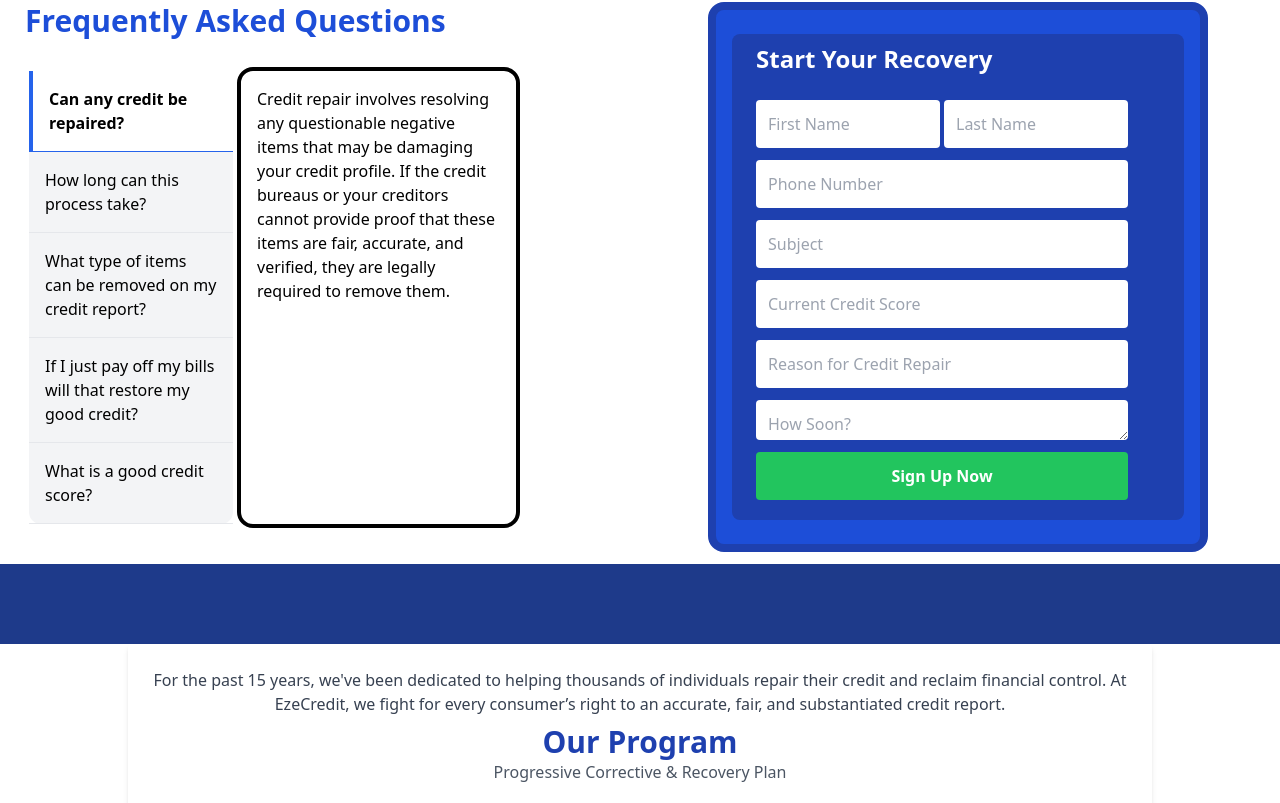
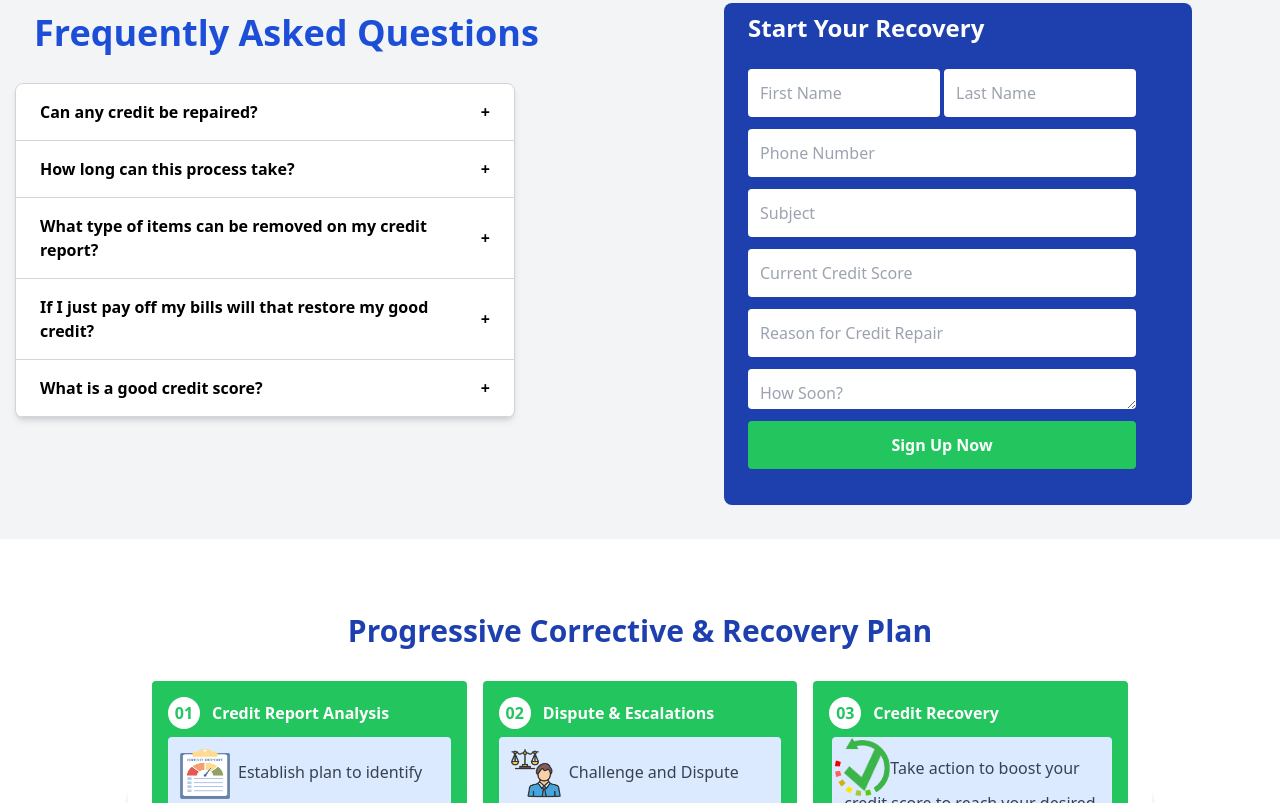
Before and after one commit to Nitin6404/ez-credit-repair, a React (Vite) app: page / in a window 1280 px wide. Shown: the part 2157-2960 px from the top of the page. Built offline with nearby package versions, Linux system fonts and the light colour scheme.

Commit message:
changes in home

```diff
--- a/src/components/landing/Home.jsx
+++ b/src/components/landing/Home.jsx
@@ -1,33 +1,47 @@
 import React, { useState } from "react";
 import { Testinomial } from "../common/Testinomial";
 import { Footer } from "../common/Footer";
-import credit9 from '../asset/improvecs3.png';
-import credit0 from '../asset/logo.png';
-import credit8 from '../asset/Rectangle0.png';
-import credit10 from '../asset/Rectangle10.png';
-import credit11 from '../asset/Rectangle11.png';
-import credit from '../asset/Rectangle.png';
-import credit2 from '../asset/Rectangle1.png';
-import credit3 from '../asset/Rectangle4.png';
-import credit4 from '../asset/Rectangle2.png';
-import hands from '../asset/hands.png';
-import mobile from '../asset/mobile.png';
-import wemen from '../asset/Rectangle 20.png';
-import rect3 from '../asset/REct3.png';
-import chingchong from '../asset/chingchong.png';
+import credit9 from "../asset/improvecs3.png";
+import credit0 from "../asset/logo.png";
+import credit8 from "../asset/Rectangle0.png";
+import credit10 from "../asset/Rectangle10.png";
+import credit11 from "../asset/Rectangle11.png";
+import credit from "../asset/Rectangle.png";
+import credit2 from "../asset/Rectangle1.png";
+import credit3 from "../asset/Rectangle4.png";
+import credit4 from "../asset/Rectangle2.png";
+import hands from "../asset/hands.png";
+import mobile from "../asset/mobile.png";
+import wemen from "../asset/Rectangle 20.png";
+import rect3 from "../asset/REct3.png";
+import chingchong from "../asset/chingchong.png";
+import about from "../asset/about.png";
 export function Home() {
   return (
     // div of the woman
     <>
       <div className="bg-zinc-100/20 flex  h-[430px] w-full">
         <div className="p-[60px]">
-                <h2 className="text-blue-600  mb-1 text-2xl">YOUR PATH TO BETTER CREDIT,</h2>
+          <h2 className="text-blue-600  mb-1 text-2xl">
+            YOUR PATH TO BETTER CREDIT,
+          </h2>
           <h1 className="text-blue-900 text-4xl font-bold">MADE EASY</h1>
-                <p className="text-zinc-600 text-xl mb-3 font-semibold">Let's Fix Your Credit and Raise Your Score</p>
-                <p className="text-zinc-600 font-semibold">Unlock financial freedom with a better credit score.</p>
-                <p className="text-zinc-600 font-semibold"> Our easy-to-follow approach helps you improve your </p>
-                <p className="text-zinc-600 mb-5 font-semibold">credit for better rates,loans and peace of mind.</p>
-                <button className="bg-blue-600 text-white px-4 py-1 rounded-md">SIGN UP NOW</button>
+          <p className="text-zinc-600 text-xl mb-3 font-semibold">
+            Let's Fix Your Credit and Raise Your Score
+          </p>
+          <p className="text-zinc-600 font-semibold">
+            Unlock financial freedom with a better credit score.
+          </p>
+          <p className="text-zinc-600 font-semibold">
+            {" "}
+            Our easy-to-follow approach helps you improve your{" "}
+          </p>
+          <p className="text-zinc-600 mb-5 font-semibold">
+            credit for better rates,loans and peace of mind.
+          </p>
+          <button className="bg-blue-600 text-white px-4 py-1 rounded-md">
+            SIGN UP NOW
+          </button>
         </div>
         <div className=" w-[350px] z-10 right-[300px] absolute p-[20px]">
           <img
@@ -44,11 +58,19 @@ export function Home() {
             src={credit10}
             alt="Eze Credit Repair Logo"
             className="object-cover"
-                    /></div>
+          />
+        </div>
         <div className="absolute text-center left-1/2 transform -translate-x-1/2  bottom-5">
-
-            <p className="text-white w-[900px] text-lg mb-[20px]">Achieving a better credit score is key to unlocking financial freedom and accessing life's biggest opportunities.With our EzeCredit Repair Program, our services will change your path to a brighter and improving credit profile,so you can secure better rates, loans, and financial peace of mind.</p>
-            <button className="bg-red-600 font-bold text-xl text-white px-4 py-1 rounded-md ">Get Started</button>
+          <p className="text-white w-[900px] text-lg mb-[20px]">
+            Achieving a better credit score is key to unlocking financial
+            freedom and accessing life's biggest opportunities.With our
+            EzeCredit Repair Program, our services will change your path to a
+            brighter and improving credit profile,so you can secure better
+            rates, loans, and financial peace of mind.
+          </p>
+          <button className="bg-red-600 font-bold text-xl text-white px-4 py-1 rounded-md ">
+            Get Started
+          </button>
         </div>
       </div>
       {/* About us section */}
@@ -58,9 +80,9 @@ export function Home() {
           <h1 className="text-3xl font-bold text-blue-800">About Us</h1>
           <p className="text-base text-gray-800 mt-4 leading-relaxed">
             For the past 15 years, we've been dedicated to helping thousands of
-          individuals repair their credit and reclaim financial control.
-          At <strong>EzeCredit</strong>, we fight for every consumer's right to an accurate, fair,
-          and substantiated credit report.
+            individuals repair their credit and reclaim financial control. At{" "}
+            <strong>EzeCredit</strong>, we fight for every consumer's right to
+            an accurate, fair, and substantiated credit report.
           </p>
 
           <h2 className="text-xl font-bold text-green-700 mt-6">Target Area</h2>
@@ -320,46 +342,86 @@ export function Home() {
       </div>
       <Footer></Footer>
     </>
+  );
+}
+function FeQ3() {
+  const [openIndex, setOpenIndex] = useState(null);
 
+  // Toggle function to handle accordion state
+  const toggleAccordion = (index) => {
+    setOpenIndex(openIndex === index ? null : index);
+  };
 
-    )
-}
-
-
-function FeQ3  ()  {
-    const [selectedQuestion, setSelectedQuestion] = useState('Can any credit be repaired?');
-
-    const questions = [
-      { question: 'Can any credit be repaired?', answer: 'Credit repair involves resolving any questionable negative items that may be damaging your credit profile. If the credit bureaus or your creditors cannot provide proof that these items are fair, accurate, and verified, they are legally required to remove them.' },
-      { question: 'How long can this process take?', answer: 'The time varies depending on your unique credit situation, but results can often be seen within a few months.' },
-      { question: 'What type of items can be removed on my credit report?', answer: 'Items such as late payments, collections, charge-offs, and other inaccurate or unfair items may be disputed and removed if applicable.' },
-      { question: 'If I just pay off my bills will that restore my good credit?', answer: 'Paying off bills can help, but removing negative items and building positive credit history are key for credit restoration.' },
-      { question: 'What is a good credit score?', answer: 'A good credit score typically ranges from 700 to 749, with higher scores reflecting better creditworthiness.' },
+  const accordionData = [
+    {
+      title: "Can any credit be repaired?",
+      content: (
+        <>
+          <img
+            src={about} // Replace with your image URL or imported image
+            alt="Recovery Icon"
+            className="mb-4 w-[70px] h-[60px] absolute" // Optional: Add some styling (e.g., margin)
+          />
+          <p className="ml-[100px]">
+            Credit repair involves resolving any questionable negative items
+            that may be damaging your credit profile. If the credit bureaus or
+            your creditors cannot provide proof that these items are fair,
+            accurate, and verified, they are legally required to remove them.
+          </p>
+        </>
+      ),
+    },
+    {
+      title: "How long can this process take?",
+      content:
+        "The length of the credit repair process varies depending on the number of items disputed and the responsiveness of the creditors or credit bureaus.",
+    },
+    {
+      title: "What type of items can be removed on my credit report?",
+      content:
+        "Items such as late payments, charge-offs, collections, and foreclosures can potentially be removed if they are found to be inaccurate, unverifiable, or unfair.",
+    },
+    {
+      title: "If I just pay off my bills will that restore my good credit?",
+      content:
+        "Paying off bills is important, but it may not immediately improve your credit score. Credit repair may still be necessary for inaccurate items.",
+    },
+    {
+      title: "What is a good credit score?",
+      content:
+        "A good credit score generally ranges from 670 to 739. Higher scores reflect better creditworthiness.",
+    },
   ];
 
-    const handleQuestionClick = (question) => {
-      setSelectedQuestion(question);
-    };
   return (
-    <div>
-
-      <div className="max-w-4xl ml-[1px] p-6">
-        <h1 className="text-3xl font-bold mb-4 text-blue-700">Frequently Asked Questions</h1>
-        <div className="flex">
-          <div className="w-1/4 border-4 mt-3 bg-gray-100 rounded-2xl border-white">
-            {questions.map((q) => (
-              <button
-                key={q.question}
-                onClick={() => handleQuestionClick(q.question)}
-                className={`block w-full text-left p-4 border-b ${selectedQuestion === q.question ? 'bg-white border-l-4 border-blue-600 font-bold' : ''} hover:bg-white`}
+    <div className="h-[550px] bg-gray-100">
+      <div className="max-w-4xl ml-[10px] p-6 mt-[10px]">
+        <h1 className="text-4xl font-bold mb-4 text-blue-700">
+          Frequently Asked Questions
+        </h1>
+      </div>
+      <div className="bg-white-100 font-sans p-[10px]">
+        <div className="w-[500px] mx-auto mt-[-20px] ml-[5px] bg-white border border-gray-300 rounded-lg overflow-hidden shadow-md">
+          {accordionData.map((item, index) => (
+            <div key={index} className="border-b border-gray-300">
+              <div
+                className="accordion-title flex justify-between items-center px-6 py-4 bg-white-100 cursor-pointer font-semibold hover:bg-gray-200"
+                onClick={() => toggleAccordion(index)}
               >
-                {q.question}
-              </button>
+                {item.title}
+                <span className="plus-minus-icon">
+                  {openIndex === index ? "-" : "+"}
+                </span>
+              </div>
+              <div
+                className={`accordion-content px-6 py-4 ${
+                  openIndex === index ? "" : "hidden"
+                } bg-gray-100`}
+              >
+                <p>{item.content}</p>
+              </div>
+            </div>
           ))}
-          </div>
-          <div className="w-1/3 p-4 mt-3 bg-white rounded-2xl border-4 border-black">
-            <p>{questions.find((q) => q.question === selectedQuestion)?.answer}</p>
-          </div>
         </div>
       </div>
     </div>
@@ -369,15 +431,11 @@ function FeQ3  ()  {
 function Program() {
   return (
     <div>
-
       <div className="p-6 bg-white max-w-screen-lg mx-auto shadow-md rounded">
         {/* Header Section */}
         <div className="text-center mb-8">
-        <p className="text-gray-700 mb-2">
-          For the past 15 years, we've been dedicated to helping thousands of individuals repair their credit and reclaim financial control. At EzeCredit, we fight for every consumer’s right to an accurate, fair, and substantiated credit report.
-        </p>
-        <h2 className="text-3xl font-bold text-blue-800">Our Program</h2>
-        <p className="text-gray-600">Progressive Corrective & Recovery Plan</p>
+          <h2 className="text-3xl font-bold text-blue-800 mt-[-200px]">Progressive Corrective & Recovery Plan</h2>
+
         </div>
 
         {/* Program Cards Section */}
@@ -466,28 +524,57 @@ function FeQ3  ()  {
 function Contactform() {
   return (
     <div>
-                       <div class="bg-blue-900 text-white p-2 flex items-center h-[80px] mt-3">
-    <div className="flex justify-center mt-[-650px] px-4 py-6 bg-blue-700 rounded-2xl border-8 border-blue-800 w-[500px] h-[550px] mx-auto mb-1  ml-[700px] ">
-      <div className="bg-blue-800 text-white w-full p-6 rounded-lg flex flex-col md:flex-row">
+      <div class=" text-white p-2 flex items-center h-[100px] mt-[150px]">
+      <div className="flex justify-center mt-[-900px] px-4 py-6 w-[500px] bg-gray-100 h-[550px] mx-auto mb-[70px] ml-[700px]">
+      <div className="bg-blue-800 w-full p-6 rounded-lg flex flex-col md:flex-row">
             {/* Left Section - Form */}
             <div className="flex-1 md:mr-8 mt-[-15px]">
               <h2 className="text-2xl font-bold">Start Your Recovery</h2>
               <form className="grid gap-3 mt-[25px]">
                 <div className="grid grid-cols-2 gap-1">
-              <input type="text" placeholder="First Name" className="p-3 rounded bg-white text-black" />
-              <input type="text" placeholder="Last Name" className="p-3 rounded bg-white text-black" />
+                  <input
+                    type="text"
+                    placeholder="First Name"
+                    className="p-3 rounded bg-white text-black"
+                  />
+                  <input
+                    type="text"
+                    placeholder="Last Name"
+                    className="p-3 rounded bg-white text-black"
+                  />
                 </div>
-            <input type="text" placeholder="Phone Number" className="p-3 rounded bg-white text-black" />
-            <input type="text" placeholder="Subject" className="p-3 rounded bg-white text-black" />
-            <input type="text" placeholder="Current Credit Score" className="p-3 rounded bg-white text-black" />
-            <input type="text" placeholder="Reason for Credit Repair" className="p-3 rounded bg-white text-black" />
-            <textarea placeholder="How Soon?" className="p-3 rounded bg-white text-black h-10"></textarea>
-            <button className="p-3 rounded bg-green-500 text-white font-bold">Sign Up Now</button>
+                <input
+                  type="text"
+                  placeholder="Phone Number"
+                  className="p-3 rounded bg-white text-black"
+                />
+                <input
+                  type="text"
+                  placeholder="Subject"
+                  className="p-3 rounded bg-white text-black"
+                />
+                <input
+                  type="text"
+                  placeholder="Current Credit Score"
+                  className="p-3 rounded bg-white text-black"
+                />
+                <input
+                  type="text"
+                  placeholder="Reason for Credit Repair"
+                  className="p-3 rounded bg-white text-black"
+                />
+                <textarea
+                  placeholder="How Soon?"
+                  className="p-3 rounded bg-white text-black h-10"
+                ></textarea>
+                <button className="p-3 rounded bg-green-500 text-white font-bold">
+                  Sign Up Now
+                </button>
               </form>
             </div>
           </div>
         </div>
       </div>
     </div>
-            )
+  );
 }
```
Also changed, not shown: src/components/landing/About.jsx (+0 -115 lines). Lines whose indentation alone changed are shown as unchanged.
